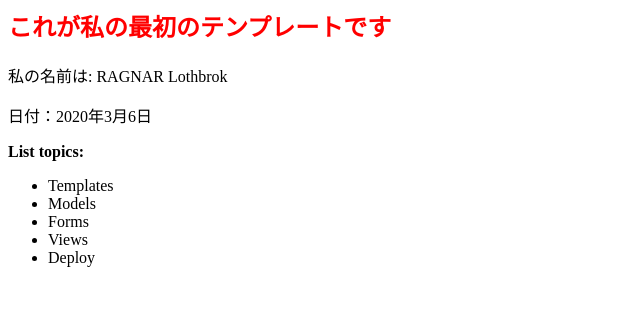
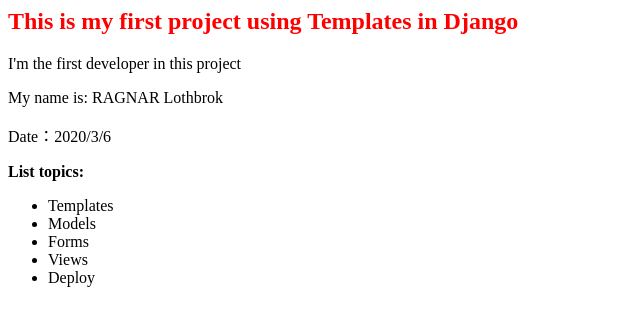
Before and after one commit to rayvald/FirstProject, a Django app: page /saludo/ in a window 1280 px wide. Shown: the top 326 px of the page, without its empty margins (0-640 px from the left). Run offline with Django 3.2, Linux system fonts and the light colour scheme.

Commit message:
Templates part 4 using loader

```diff
--- a/FirstProject/settings.py
+++ b/FirstProject/settings.py
@@ -54,7 +54,7 @@ ROOT_URLCONF = 'FirstProject.urls'
 TEMPLATES = [
     {
         'BACKEND': 'django.template.backends.django.DjangoTemplates',
-        'DIRS': [],
+        'DIRS': ['C:/Users/rayni/Desktop/djangoProjects/FirstProject/FirstProject/templates/'],
         'APP_DIRS': True,
         'OPTIONS': {
             'context_processors': [
--- a/FirstProject/templates/mytemplate.html
+++ b/FirstProject/templates/mytemplate.html
@@ -2,12 +2,18 @@
 
 <body>
     <h2 style="color: red;">
-        これが私の最初のテンプレートです
+        This is my first project using Templates in Django
     </h2>
+
+    {% if first_name == 'Ragnar' %}
+        <p>I'm the first developer in this project</p>
+    {% else %}
+        <p>I'm the second developer in this project</p>
+    {% endif %}
     <!-- Calling method (upper) example -->
-    <p>私の名前は: {{first_name.upper}} {{last_name}}</p>
+    <p>My name is: {{first_name.upper}} {{last_name}}</p>
     <!-- Calling property (day) example -->
-    <p>日付：{{time.year}}年{{time.month}}月{{time.day}}日</p>
+    <p>Date：{{time.year}}/{{time.month}}/{{time.day}}</p>
     <p><strong>List topics:</strong></p>
     <p>
         <ul>
--- a/FirstProject/views.py
+++ b/FirstProject/views.py
@@ -1,5 +1,6 @@
 from django.http import HttpResponse
 from django.template import Template, Context
+from django.template.loader import get_template
 import datetime
 
 class Person(object):
@@ -18,15 +19,20 @@ def saludo(request): #First View
     topics_list=["Templates", "Models", "Forms", "Views", "Deploy"]
     now=datetime.datetime.now()
 
-    doc_externo = open("/Users/osvaldomurillo/Documents/djangoProjects/FirstProject/FirstProject/templates/mytemplate.html")
+    #For Windows
+    #doc_externo=open("C:/Users/rayni/Desktop/djangoProjects/FirstProject/FirstProject/templates/mytemplate.html")
 
-    tmp=Template(doc_externo.read())
+    #For Linux and Mac
+    #doc_externo = open("/Users/osvaldomurillo/Documents/djangoProjects/FirstProject/FirstProject/templates/mytemplate.html")
 
-    doc_externo.close
+    #tmp=Template(doc_externo.read())
 
-    ctx=Context({"first_name":p1.first_name, "last_name":p1.last_name, "time":now, "topics":topics_list})
+    #doc_externo.close
 
-    document=tmp.render(ctx)
+    #ctx=Context({"first_name":p1.first_name, "last_name":p1.last_name, "time":now, "topics":topics_list})
+
+    doc_externo=get_template('mytemplate.html')
+    document=doc_externo.render({"first_name":p1.first_name, "last_name":p1.last_name, "time":now, "topics":topics_list})
 
     return HttpResponse(document)
 
```
